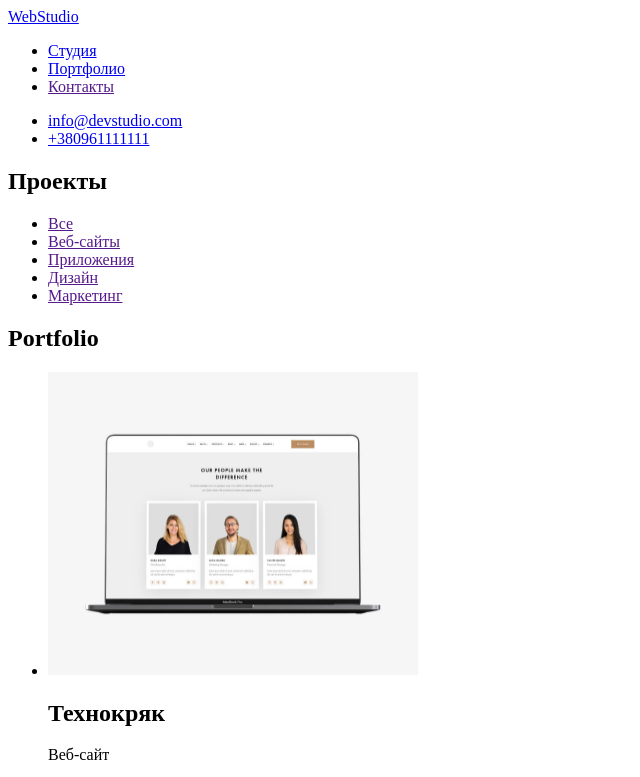
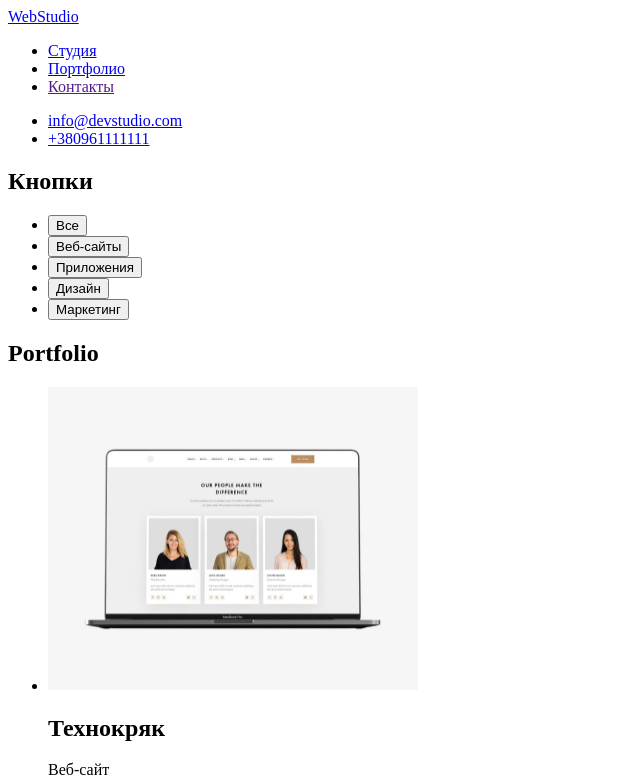
Before and after one commit to Iraorel/github-goit-markup-hw-02, a plain HTML site: page portfolio.html in a window 1280 px wide. Shown: the top 777 px of the page, without its empty margins (0-640 px from the left). Drawn offline with Linux system fonts and the light colour scheme.

Commit message:
додає кнопки

```diff
--- a/portfolio.html
+++ b/portfolio.html
@@ -24,18 +24,18 @@
      </header>
      <div>
       <section>
-          <h1>Проекты</h1>
+          <h1>Кнопки</h1>
       <ul>
       <li>
-      <a href="">Все</a></li>
+        <button type="button"> Все</button></li>
       <li>
-      <a href="">Веб-сайты</a></li>
+        <button type="button">Веб-сайты</button></li>
+     <li>
+        <button type="button">Приложения</button></li>
       <li>
-      <a href="">Приложения</a></li>
+        <button type="button">Дизайн</button></li>
       <li>
-      <a href="">Дизайн</a></li>
-      <li>
-      <a href="">Маркетинг</a></li>
+        <button type="button">Маркетинг</button></li>
       </ul>
          </section>
          <section>
```
